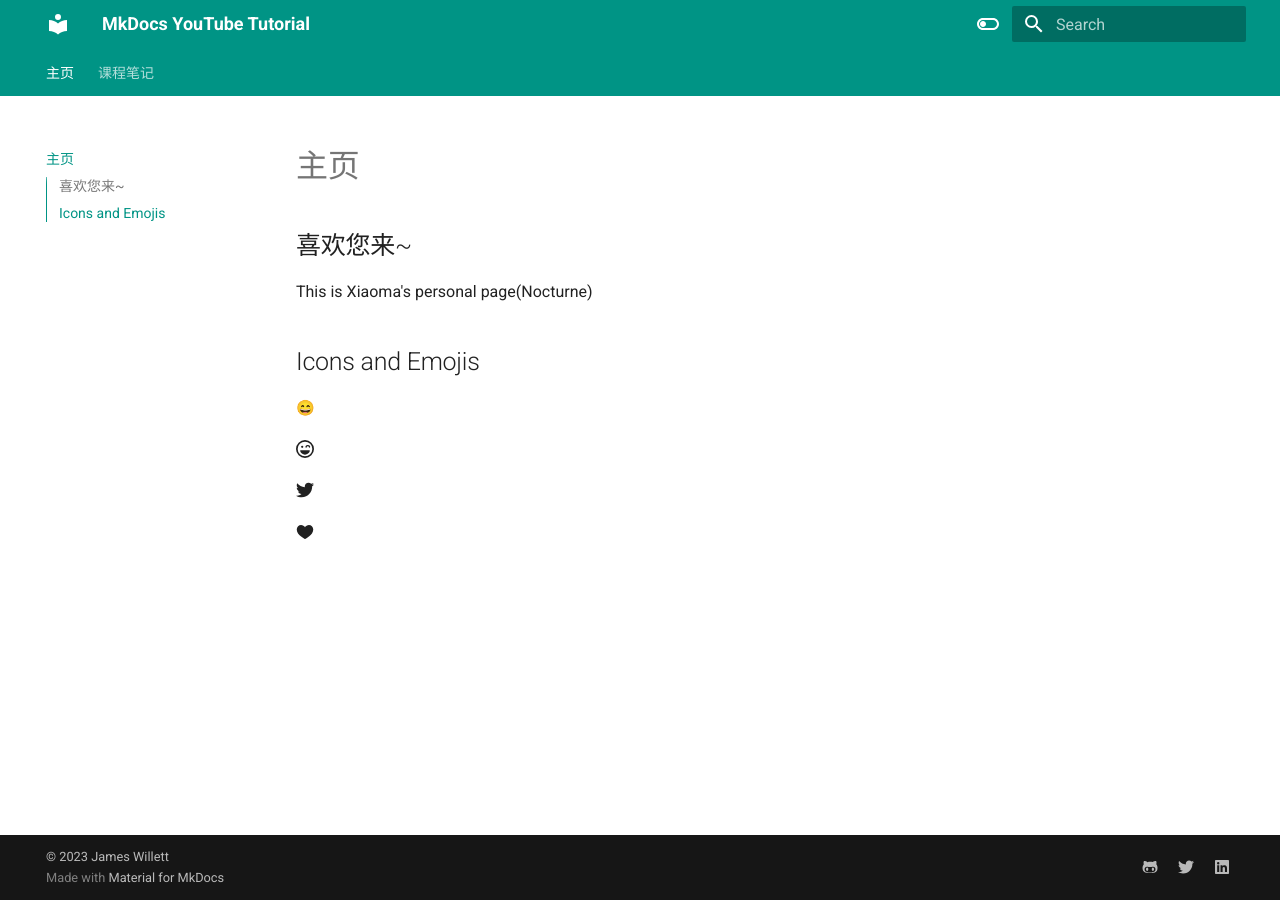
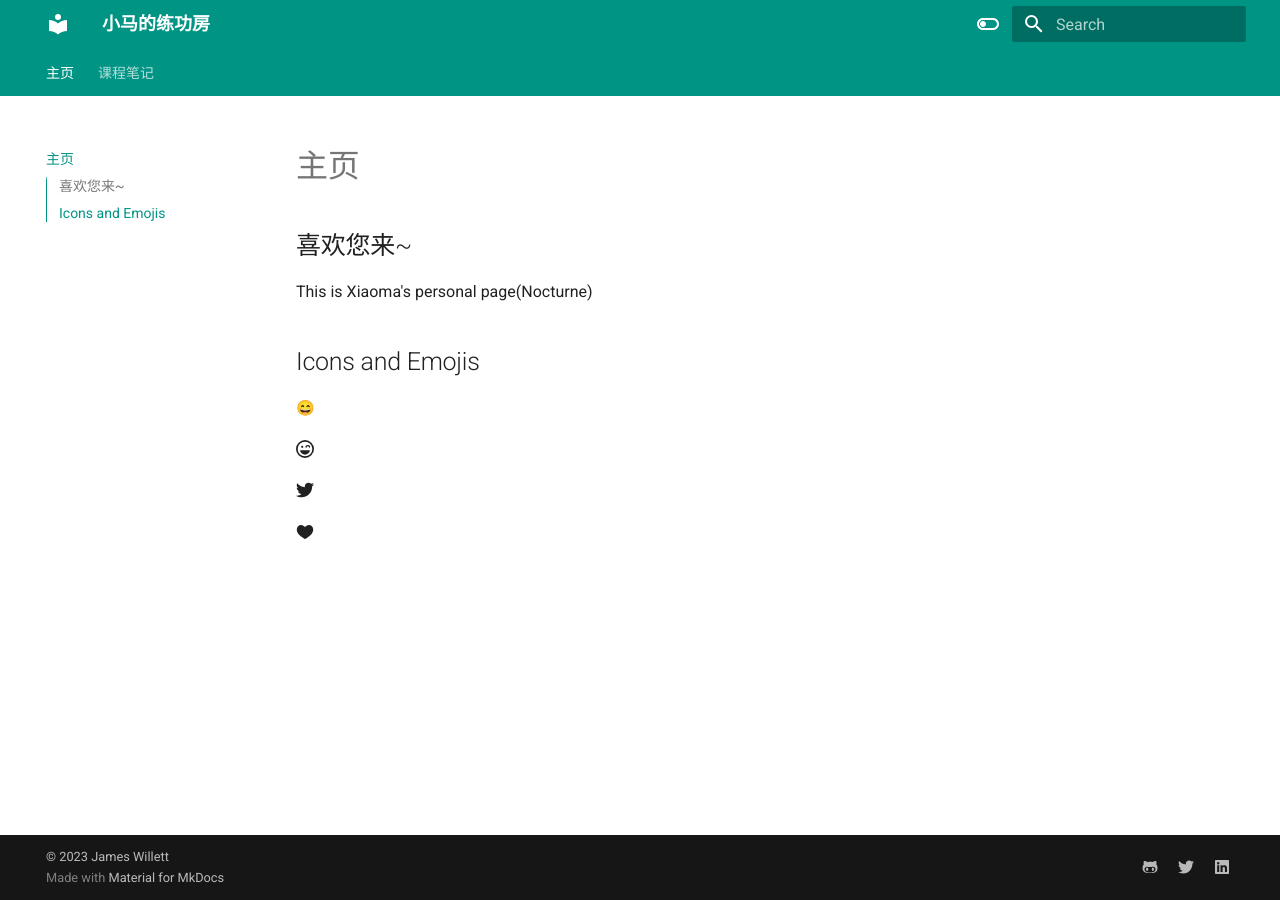
Before and after one commit to Nocturne228/Nocturne228.github.io, an MkDocs documentation site: the page built from docs/index.md, in a window 1280 px wide. Built offline with MkDocs 1.6.1 and Material for MkDocs 9.7.7, drawn with Linux system fonts in a browser that asks for light colours; emoji names are drawn with the system emoji font.

Commit message:
我麻木了啊
一点简单的改动

```diff
--- a/mkdocs.yml
+++ b/mkdocs.yml
@@ -1,4 +1,4 @@
-site_name: MkDocs YouTube Tutorial
+site_name: 小马的练功房
 theme:
   name: material
   features:
```
